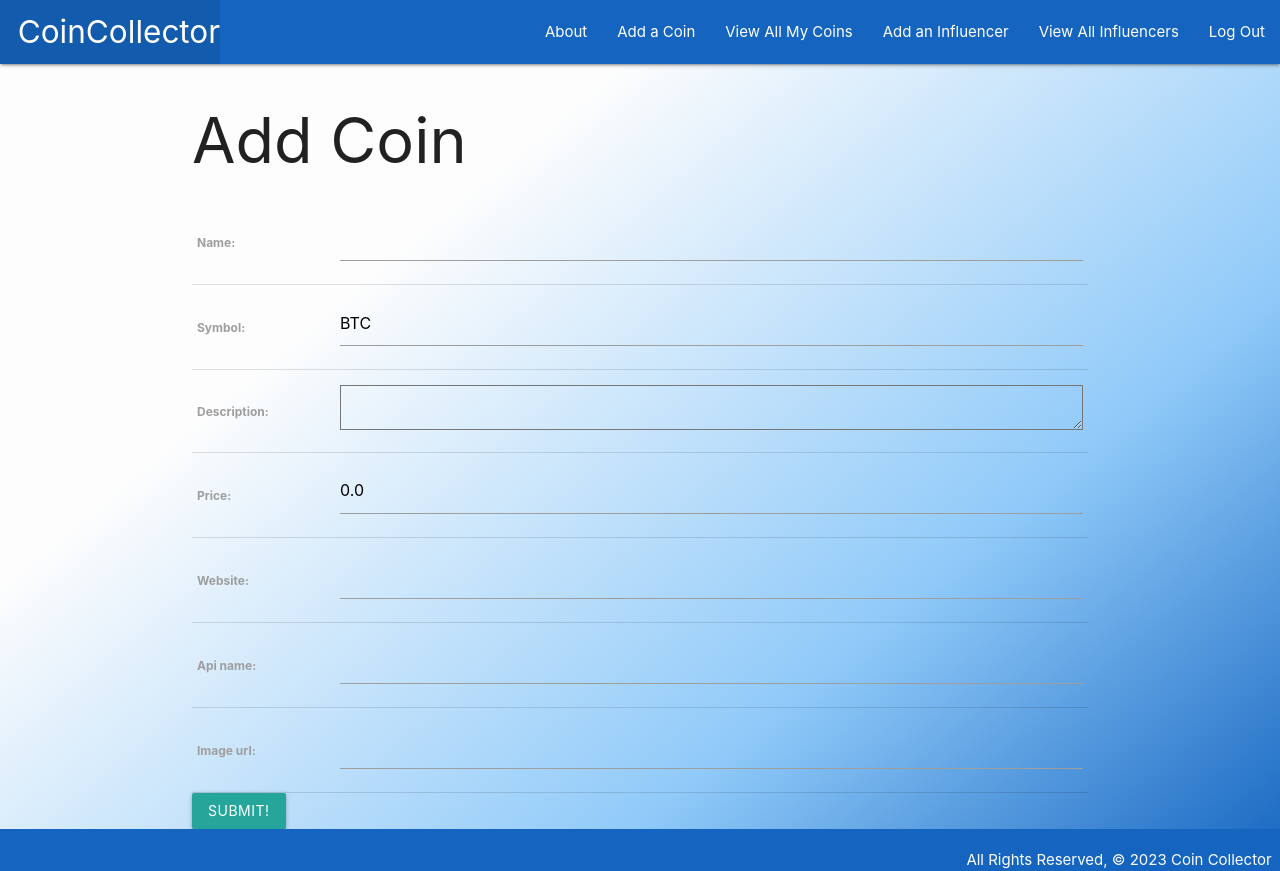
After one commit to pclarytx10/coincollector, a Django app: page /coins/create/ in a window 1280 px wide. The commit adds this page. Run offline with Django 4.2, Linux system fonts and the light colour scheme; the visitor is signed in with stand-in values (Sample User, id 1).

Commit message:
Add Create, Update, Delete for Coins & Influencers

```diff
--- a/main_app/models.py
+++ b/main_app/models.py
@@ -13,12 +13,12 @@ class Influencer(models.Model):
         return self.name
 
     def get_absolute_url(self):
-        return reverse('toys_detail', kwargs={'toy_id': self.id})
+        return reverse('influencers_detail', kwargs={'influencer_id': self.id})
 
 class Coin(models.Model):
     name = models.CharField(max_length=50)
     symbol = models.CharField(max_length=10, default='BTC', blank=True)
-    description = models.TextField(max_length=400, blank=True)
+    description = models.TextField(max_length=600, blank=True)
     price = models.FloatField(default=0.00)
     website = models.CharField(max_length=250, blank=True)
     api_name = models.CharField(max_length=250, blank=True)
@@ -32,4 +32,4 @@ class Coin(models.Model):
         return self.name
 
     def get_absolute_url(self):
-        return reverse('toys_d1etail', kwargs={'toy_id': self.id})
+        return reverse('coins_detail', kwargs={'coin_id': self.id})
--- a/main_app/static/css/style.css
+++ b/main_app/static/css/style.css
@@ -0,0 +1,25 @@
+body {
+    display: flex;
+    min-height: 100vh;
+    flex-direction: column;
+    background: linear-gradient(320deg, #1565c0 0%, #90caf9 30%, #fdfdfd 70%);
+}
+
+main {
+flex: 1 0 auto;
+}
+
+footer {
+padding-top: 0;
+text-align: right;
+}
+
+.coin_card {
+    display: flex;
+    flex-direction: row;
+    justify-content: space-between;
+}
+
+/* h1 {
+    color: red;
+} */
--- a/main_app/templates/base.html
+++ b/main_app/templates/base.html
@@ -1,5 +1,6 @@
 {% load static %}
 <!DOCTYPE html>
+{% comment %} TODO: Add jquery script and convert nav menu to materialize dropdown menu {% endcomment %}
 <html lang="en">
   <head>
     <meta charset="UTF-8" />
@@ -18,7 +19,7 @@
   <body>
     <header class="navbar-fixed">
       <nav>
-        <div class="nav-wrapper">
+        <div class="nav-wrapper  blue darken-3">
           <ul>
             <li>
               <a href="/" class="left brand-logo">&nbsp;&nbsp;CoinCollector</a>
@@ -27,9 +28,9 @@
           <ul class="right">
             <li><a href="/about">About</a></li>
             {% if user.is_authenticated %}
-              {% comment %} <li><a href="{% url 'coins_create' %}">Add a Coin</a></li> {% endcomment %}
+              <li><a href="{% url 'coins_create' %}">Add a Coin</a></li>
               <li><a href="/coins">View All My Coins</a></li>
-              {% comment %} <li><a href="{% url 'influencers_create' %}">Add a Influencer</a></li> {% endcomment %}
+              <li><a href="{% url 'influencers_create' %}">Add an Influencer</a></li>
               <li><a href="/influencers">View All Influencers</a></li>
               <li><a href="{% url 'logout' %}">Log Out</a></li>
             {% else %}
@@ -41,7 +42,7 @@
       </nav>
     </header>
     <main class="container">{% block content %} {% endblock %}</main>
-    <footer class="page-footer">
+    <footer class="page-footer blue darken-3">
       <div class="right">
         All Rights Reserved, &copy; 2023 Coin Collector &nbsp;
       </div>
--- a/main_app/templates/coins/detail.html
+++ b/main_app/templates/coins/detail.html
@@ -12,6 +12,10 @@
         <p> Price: {{ coin.price }} </p>
         <p> Description: {{ coin.description }} </p>
     </div>
+    <div class="card-action">
+        <a href="{% url 'coins_update' coin.id %}">Edit</a>
+        <a href="{% url 'coins_delete' coin.id %}">Delete</a>
+    </div>
 </div>
 
 {%endblock%}
--- a/main_app/templates/influencers/detail.html
+++ b/main_app/templates/influencers/detail.html
@@ -11,6 +11,10 @@
         <p> Real Name: {{ influencer.real_name }} </p>
         <p> Website: {{ influencer.website }} </p>
     </div>
+    <div class="card-action">
+        <a href="{% url 'influencers_update' influencer.id %}">Edit</a>
+        <a href="{% url 'influencers_delete' influencer.id %}">Delete</a>
+    </div>
 </div>
 
 {% endblock %}
--- /dev/null
+++ b/main_app/templates/main_app/coin_form.html
@@ -0,0 +1,17 @@
+{% extends 'base.html' %} {% block content %}
+{% if object %}
+<h1>Edit <span class="teal-text">{{object.name}}</span></h1>
+{% else %}
+<h1>Add Coin</h1>
+{% endif %}
+<!-- Leaving the action empty makes the form post to the same url used to display it -->
+<form action="" method="post">
+  <!-- Django requires the following for security purposes -->
+  {% csrf_token %}
+  <table>
+    <!-- Render the inputs inside of <tr>s & <td>s -->
+    {{ form.as_table }}
+  </table>
+  <input type="submit" value="Submit!" class="btn" />
+</form>
+{% endblock %}
--- a/main_app/urls.py
+++ b/main_app/urls.py
@@ -6,7 +6,13 @@ urlpatterns = [
     path('about/', views.about, name='about'),
     path('coins/', views.coins_index, name='index'),
     path('coins/<int:coin_id>/', views.coins_detail, name='detail'),
+    path('coins/create/', views.CoinCreate.as_view(), name='coins_create'),
+    path('coins/<int:pk>/update/', views.CoinUpdate.as_view(), name='coins_update'),
+    path('coins/<int:pk>/delete/', views.CoinDelete.as_view(), name='coins_delete'),
     path('influencers/', views.influencers_index, name='inf_index'),
     path('influencers/<int:influencer_id>/', views.influencers_detail, name='inf_detail'),
+    path('influencers/create/', views.InfluencerCreate.as_view(), name='influencers_create'),
+    path('influencers/<int:pk>/update/', views.InfluencerUpdate.as_view(), name='influencers_update'),
+    path('influencers/<int:pk>/delete/', views.InfluencerDelete.as_view(), name='influencers_delete'),
     path('accounts/signup/', views.signup, name='signup'),
 ]
--- a/main_app/views.py
+++ b/main_app/views.py
@@ -1,5 +1,6 @@
 from django.shortcuts import render, redirect
 from .models import Coin, Influencer
+from django.views.generic.edit import CreateView, UpdateView, DeleteView
 from django.contrib.auth import login
 from django.contrib.auth.forms import UserCreationForm
 # Import login_required to protect def views
@@ -17,24 +18,78 @@ def about(request):
   return render(request, 'about.html')
 
 # Define the coins index view
+@login_required
 def coins_index(request):
     coins = Coin.objects.all()
     return render(request, 'coins/index.html', { 'coins': coins })
 
 # Define the coins detail view
+@login_required
 def coins_detail(request, coin_id):
     coin = Coin.objects.get(id=coin_id)
     return render(request, 'coins/detail.html', { 'coin': coin })
 
+# Define the coins create view
+class CoinCreate(LoginRequiredMixin, CreateView):
+    model = Coin
+    fields = ('name', 'symbol', 'description', 'price', 'website', 'api_name', 'image_url')
+    success_url = '/coins/'
+
+    # This inherited method is called when a
+    # valid coin form is being submitted
+    def form_valid(self, form):
+        # Assign the logged in user (self.request.user)
+        form.instance.user = self.request.user  # form.instance is the coin
+        # Let the CreateView do its job as usual
+        return super().form_valid(form)
+
+# Define the coins update view
+class CoinUpdate(LoginRequiredMixin, UpdateView):
+    model = Coin
+    fields = '__all__'
+    success_url = '/coins/'
+
+# Define the coins delete view
+class CoinDelete(LoginRequiredMixin, DeleteView):
+    model = Coin
+    success_url = '/coins/'
+
 # Define the influencers index view
+@login_required
 def influencers_index(request):
     influencers = Influencer.objects.all()
     return render(request, 'influencers/index.html', { 'influencers': influencers })
 
 #Define the influencers detail view
+@login_required
 def influencers_detail(request, influencer_id):
     influencer = Influencer.objects.get(id=influencer_id)
     return render(request, 'influencers/detail.html', { 'influencer': influencer })
+
+# Define the influencers create view
+class InfluencerCreate(LoginRequiredMixin, CreateView):
+    model = Influencer
+    fields = '__all__'
+    success_url = '/influencers/'
+
+    # This inherited method is called when a
+    # valid influencer form is being submitted
+    def form_valid(self, form):
+        # Assign the logged in user (self.request.user)
+        form.instance.user = self.request.user  # form.instance is the influencer
+        # Let the CreateView do its job as usual
+        return super().form_valid(form)
+
+# Define the influencers update view
+class InfluencerUpdate(LoginRequiredMixin, UpdateView):
+    model = Influencer
+    fields = '__all__'
+    success_url = '/influencers/'
+
+# Define the influencers delete view
+class InfluencerDelete(LoginRequiredMixin, DeleteView):
+    model = Influencer
+    success_url = '/influencers/'
 
 def signup(request):
   error_message = ''
```
Also changed, not shown: main_app/templates/coins/index.html (+7 -4 lines), main_app/templates/main_app/coin_confirm_delete.html (added, +14 -0 lines), main_app/templates/main_app/influencer_confirm_delete.html (added, +14 -0 lines), main_app/templates/main_app/influencer_form.html (added, +17 -0 lines), main_app/migrations/0007_alter_coin_description.py (added).
